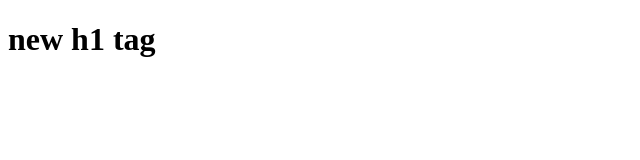
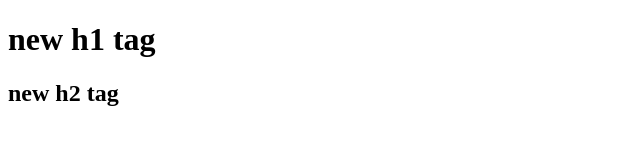
Before and after one commit to S07K/try-git, a plain HTML site: page index.html in a window 1280 px wide. Shown: the whole page, without its empty margins (0-640 px from the left). Drawn offline with Linux system fonts and the light colour scheme.

Commit message:
added h2 tag in a branch named sadhana

```diff
--- a/index.html
+++ b/index.html
@@ -8,5 +8,6 @@
 </head>
 <body>
     <h1>new h1 tag</h1>
+    <h2>new h2 tag</h2>
 </body>
 </html>
```
